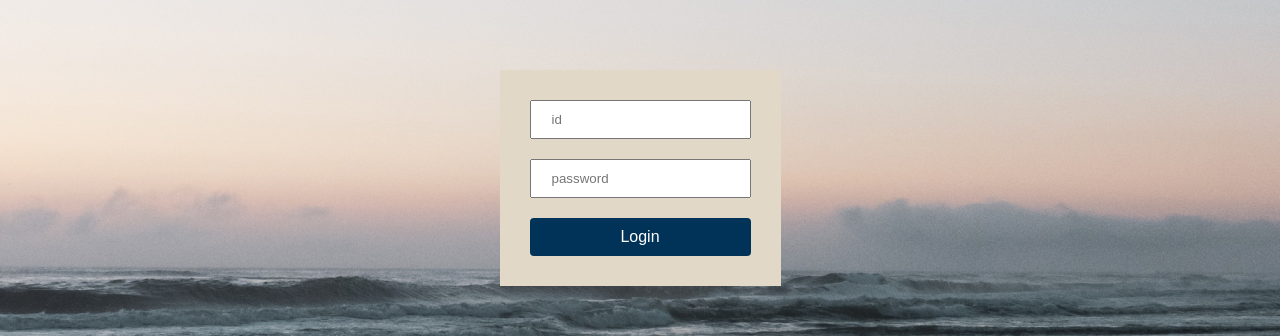
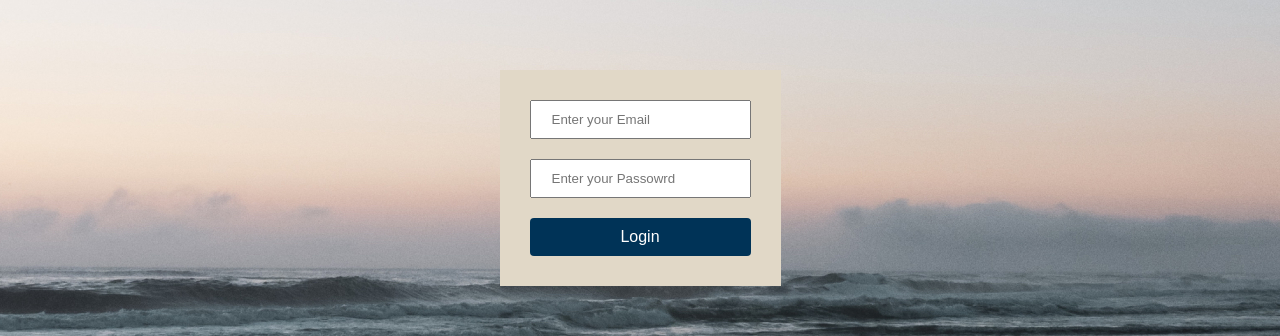
Before and after one commit to Big-Veikko/programming-competition, a React (Vite) app in the folder frontend/: page /login in a window 1280 px wide. Shown: the part 313-649 px from the top of the page. Built offline with nearby package versions, Linux system fonts and the light colour scheme.

Commit message:
Implemented Login

```diff
--- a/frontend/src/pages/LoginPage/index.tsx
+++ b/frontend/src/pages/LoginPage/index.tsx
@@ -1,22 +1,48 @@
-import React from 'react'
+import React, {useState} from 'react'
 import './styles.scss'
 import logoImage from "/src/assets/XA.png";
-import { SubmitBtn, SubmitBtnPrimary } from '../../components/button/Buttons';
+import { SubmitBtnPrimary } from '../../components/button/Buttons';
 import { Link } from 'react-router-dom';
+
+import {useDispatch} from "react-redux";
+import { useLoginMutation } from '../../services/expressApi';
+import { setCredentials } from '../../services/auth/auth.slice';
+import { AuthenticationResponseModel } from '../../services/auth/auth.model';
 
 
 export const LoginPage = () => {
+  const [email, setEmail] = useState("");
+  const [password, setPassword] = useState("");
+  const [login] = useLoginMutation();
+  const dispatch = useDispatch();
+
+  const handleSubmit = async (e: any) => {
+    const login_data = { email, password };
+    e.preventDefault();
+    try {
+
+      const response: AuthenticationResponseModel = await login(login_data) as unknown as AuthenticationResponseModel;
+
+      response.data.message === "Login Successful" && dispatch(setCredentials(response.data.data));
+
+    } catch (error) {
+      console.log(error);
+    }
+  }
   return (
     <div className='loginPage'>
 
         <Link to={"/"}>
         <img src={logoImage} alt="" />
       </Link>
-        <div className="login-form">
-            <input type="text" placeholder='id'/>
-            <input type="text" placeholder='password'/>
-            <SubmitBtnPrimary  text='Login' onClick={()=>{}}/>
-        </div>
+      <form method="post" onSubmit={(e) => handleSubmit(e)}>
+          <div className="login-form">
+              <input type="email" placeholder='Enter your Email' value={email} onChange={e => setEmail(e.target.value)}/>
+              <input type="text" placeholder='Enter your Passowrd' value={password} onChange={e => setPassword(e.target.value)}/>
+              <SubmitBtnPrimary  text='Login' onClick={()=>{}}/>
+          </div>
+
+      </form>
     </div>
   )
 }
--- a/frontend/src/redux/store.ts
+++ b/frontend/src/redux/store.ts
@@ -5,11 +5,11 @@ import storage from 'redux-persist/lib/storage';
 
 // apis and slices
 import { expressApi } from '../services/expressApi';
-import todoSlice from '../services/todo/todo.slice';
+import authSlice from '../services/auth/auth.slice';
 
 const reducers = combineReducers({
     [expressApi.reducerPath]: expressApi.reducer,
-    todo: todoSlice.reducer
+    auth: authSlice.reducer
 });
 
 const persistConfig = {
--- a/frontend/src/services/auth/auth.model.ts
+++ b/frontend/src/services/auth/auth.model.ts
@@ -4,8 +4,14 @@ export interface AuthModel {
 }
 
 export interface AuthenticatedUserModel {
+    [x: string]: any;
     id: string;
     email: string;
     user_type: string;
     status: string;
 }
+
+export interface AuthenticationResponseModel {
+    data: AuthenticatedUserModel;
+    message: string;
+}
--- a/frontend/src/services/auth/auth.slice.ts
+++ b/frontend/src/services/auth/auth.slice.ts
@@ -1,5 +1,4 @@
 import { createSlice } from "@reduxjs/toolkit";
-import { login } from "./auth.actions";
 
 const userToken = localStorage.getItem("userToken")
   ? localStorage.getItem("userToken")
@@ -27,25 +26,6 @@ const authSlice = createSlice({
       state.user = payload;
     }
   },
-  extraReducers: (builder) => {
-    builder.addCase(login.pending, (state) => {
-      state.loading = true;
-      state.error = null;
-      state.success = false;
-    });
-    builder.addCase(login.fulfilled, (state, { payload }) => {
-      state.loading = false;
-      state.error = null;
-      state.user = payload?.userDetails;
-      state.userToken = payload?.userDetails.token;
-      state.success = true;
-    });
-    builder.addCase(login.rejected, (state, { payload }) => {
-      state.loading = false;
-      state.error = { message: payload };
-      state.success = false;
-    });
-  }
 });
 
 export const { setCredentials, logout } = authSlice.actions;
--- a/frontend/src/services/expressApi.ts
+++ b/frontend/src/services/expressApi.ts
@@ -1,5 +1,5 @@
 import { createApi, fetchBaseQuery } from "@reduxjs/toolkit/query/react";
-import { AuthModel, AuthenticatedUserModel } from "./auth/auth.model";
+import { AuthModel, AuthenticatedUserModel, AuthenticationResponseModel } from "./auth/auth.model";
 import { AlumniModel } from "./alumni/alumni.model";
 import { EventModel } from "./event/event.model";
 import { FundraiserModel } from "./fundraiser/fundraiser.model";
@@ -17,19 +17,7 @@ export const expressApi = createApi({
     tagTypes: ['Auth', 'Alumni', 'Blog', 'Event', 'Fundraiser', 'Group', 'Log', 'Mail', 'News', 'Opportunity', 'University', 'User'],
 
     endpoints: (builder) => ({
-        // getTodos:builder.query<TodoModel[], void>({
-        //     query: () => '/todos',
-        //     providesTags: (result) => providesList(result, 'Auth')
-        // }),
-        // addTodo:builder.mutation<TodoModel, {title: string}>({
-        //     query: (body) => ({
-        //         url: '/todos',
-        //         method: 'POST',
-        //         body
-        //     }),
-        //     invalidatesTags: ['Auth']
-        // }),
-        login:builder.mutation<AuthenticatedUserModel, AuthModel>({
+        login:builder.mutation<AuthenticationResponseModel, AuthModel>({
             query: (body) => ({
                 url: 'auth/login',
                 method: 'POST',
```
